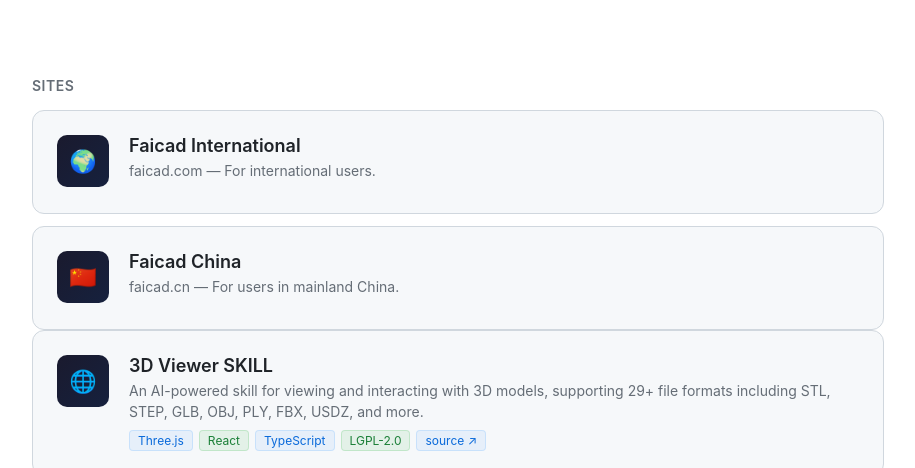
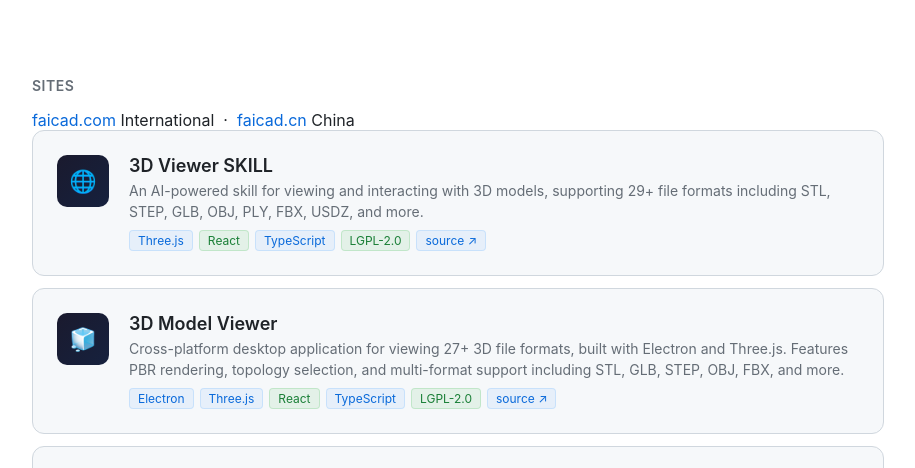
Before and after one commit to Faicad/faicad.github.io, a website: page index.html in a window 1280 px wide. Shown: the part 292-760 px from the top of the page, without its empty margins (182-1097 px from the left). Drawn offline with Linux system fonts and the light colour scheme.

Commit message:
fix: simplify Sites section to plain text links, intl site first

```diff
--- a/index.html
+++ b/index.html
@@ -198,24 +198,13 @@
 
     <section>
       <div class="section-title" data-en="Sites" data-zh="站点">Sites</div>
-      <div class="project-card">
-        <div class="project-icon">🌍</div>
-        <div class="project-info">
-          <h3><a href="https://www.faicad.com/" style="color:inherit;text-decoration:none"><span data-en="Faicad International" data-zh="国际站">Faicad International</span></a></h3>
-          <p data-en="faicad.com — For international users." data-zh="faicad.com — 面向国际用户。">
-            faicad.com — For international users.
-          </p>
-        </div>
-      </div>
-      <div class="project-card" style="margin-top: 12px;">
-        <div class="project-icon">🇨🇳</div>
-        <div class="project-info">
-          <h3><a href="https://www.faicad.cn/" style="color:inherit;text-decoration:none"><span data-en="Faicad China" data-zh="中国站">Faicad China</span></a></h3>
-          <p data-en="faicad.cn — For users in mainland China." data-zh="faicad.cn — 面向中国大陆用户。">
-            faicad.cn — For users in mainland China.
-          </p>
-        </div>
-      </div>
+      <p>
+        <a href="https://www.faicad.com/" style="color:var(--accent);text-decoration:none">faicad.com</a>
+        <span data-en="International" data-zh="国际站">International</span>
+        &nbsp;·&nbsp;
+        <a href="https://www.faicad.cn/" style="color:var(--accent);text-decoration:none">faicad.cn</a>
+        <span data-en="China" data-zh="中国站">China</span>
+      </p>
     </section>
 
     <section>
```
